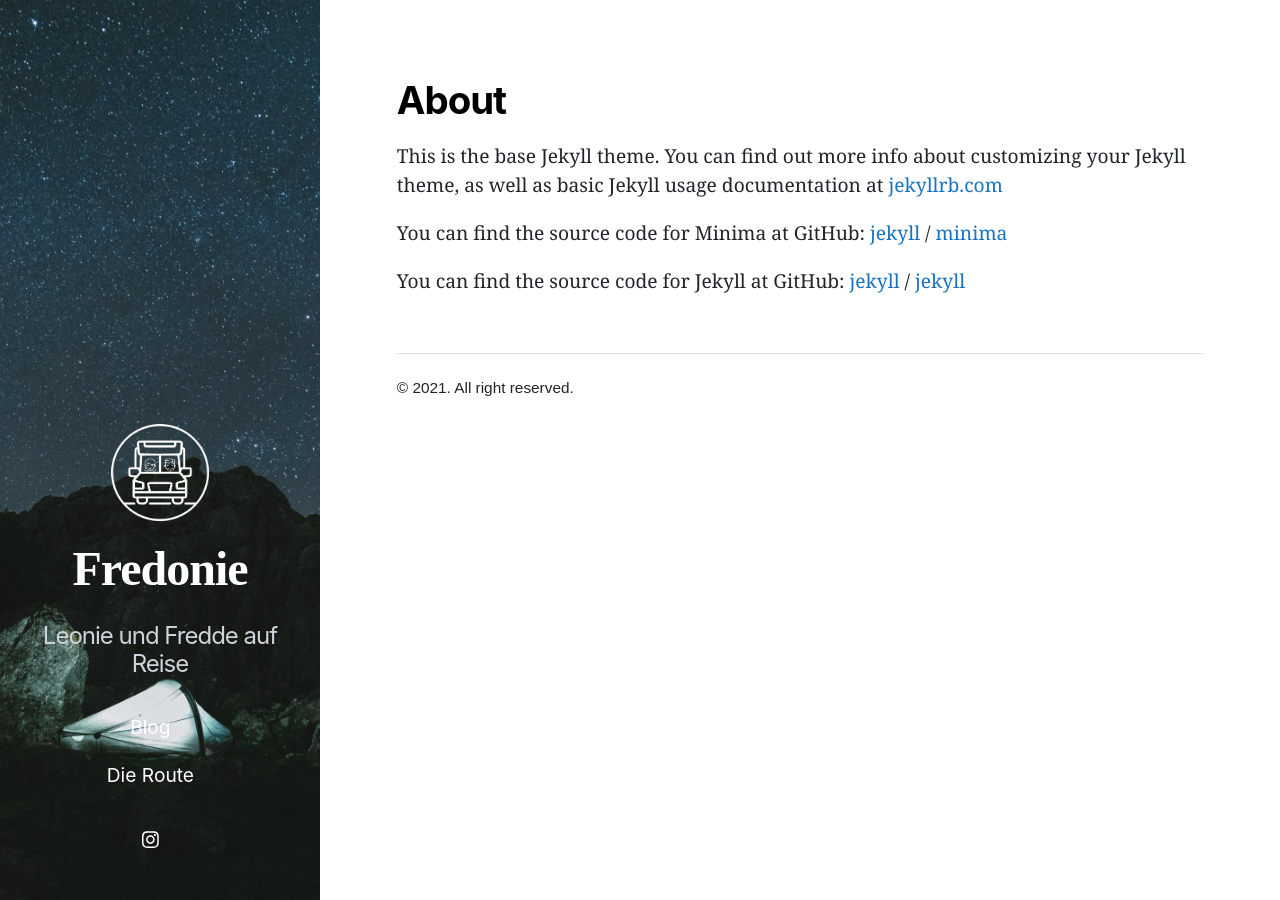
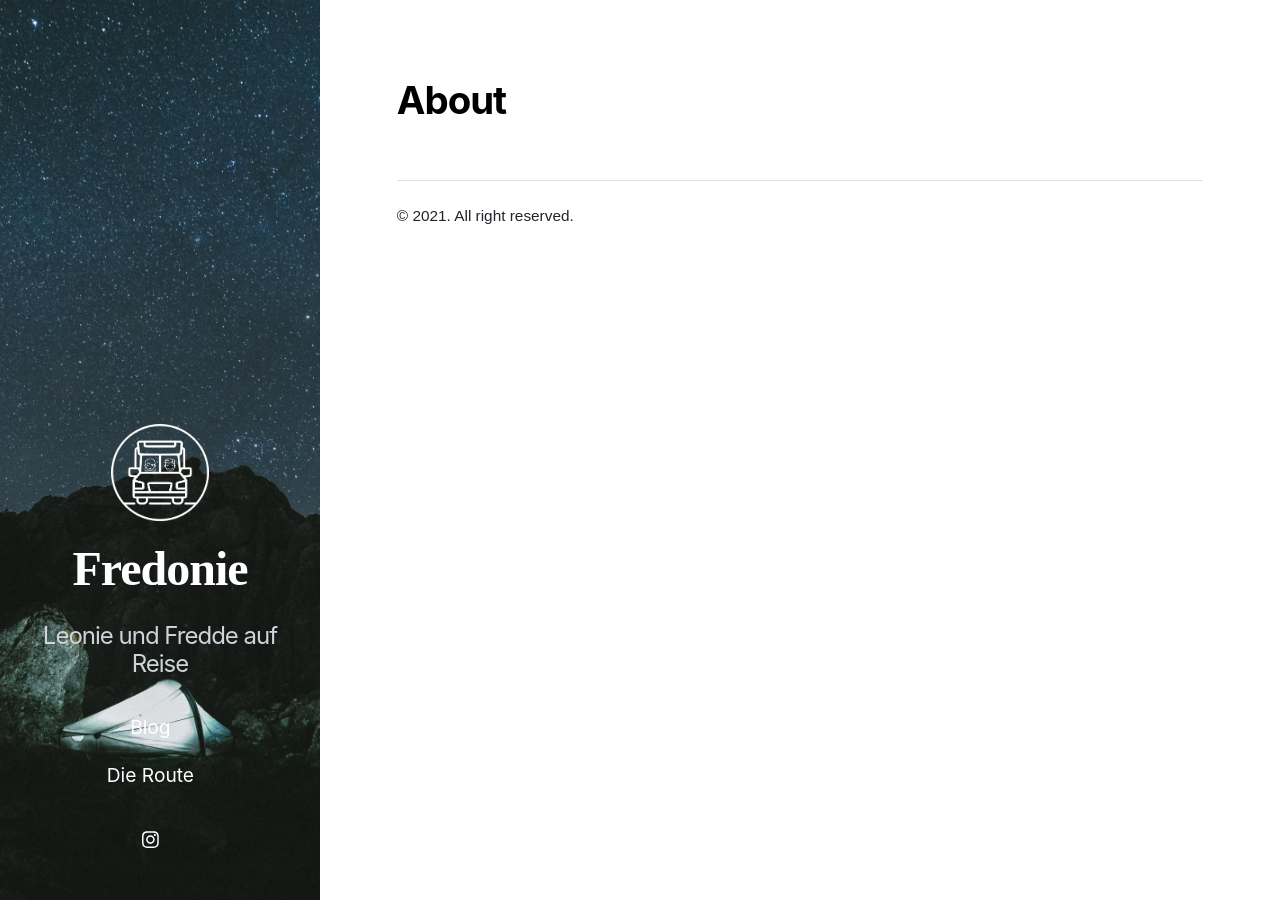
Before and after one commit to fschreib/fredonie, a Jekyll site: the page built from about.markdown, in a window 1280 px wide. Built offline with Jekyll 4.4.1, drawn with Linux system fonts in a browser that asks for light colours; nearby versions of some CDN libraries.

Commit message:
initial commit

```diff
--- /dev/null
+++ b/_layouts/route.html
@@ -0,0 +1,3 @@
+---
+layout: default
+---
--- a/about.markdown
+++ b/about.markdown
@@ -3,16 +3,3 @@ layout: page
 title: About
 permalink: /about/
 ---
-
-This is the base Jekyll theme. You can find out more info about customizing your Jekyll theme, as well as basic Jekyll usage documentation at [jekyllrb.com](https://jekyllrb.com/)
-
-You can find the source code for Minima at GitHub:
-[jekyll][jekyll-organization] /
-[minima](https://github.com/jekyll/minima)
-
-You can find the source code for Jekyll at GitHub:
-[jekyll][jekyll-organization] /
-[jekyll](https://github.com/jekyll/jekyll)
-
-
-[jekyll-organization]: https://github.com/jekyll
--- a/route.markdown
+++ b/route.markdown
@@ -1,5 +1,5 @@
 ---
-layout: page
+layout: route
 title: Die Route
 permalink: /route
 ---
```
